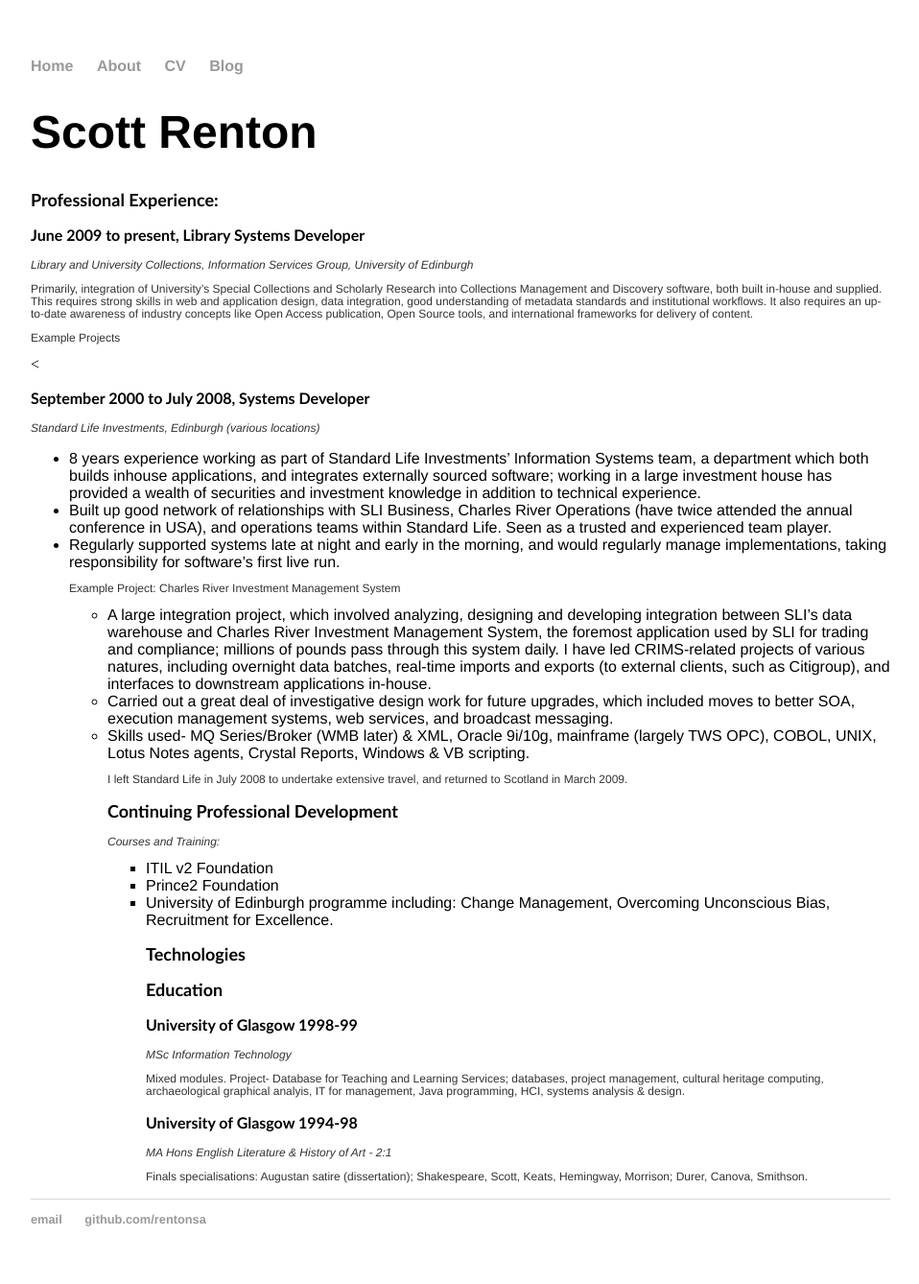
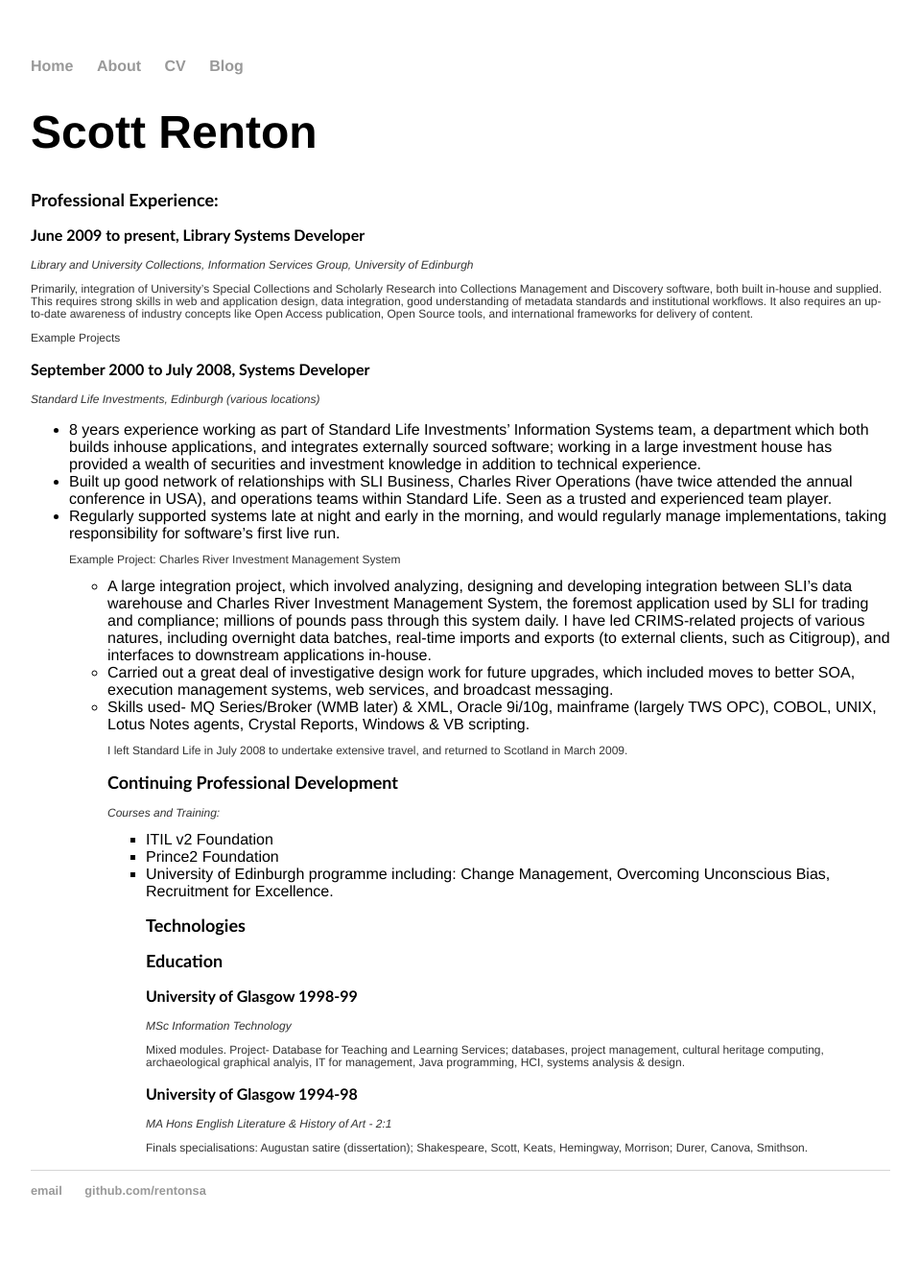
Before and after one commit to rentonsa/rentonsa.github.io, a Jekyll site: the page built from cv-orig/index.html, in a window 1280 px wide. Shown: the whole page at 96% size, without its empty margins (160-1118 px from the left). Built offline with Jekyll 4.4.1, drawn with Linux system fonts in a browser that asks for light colours; after the commit the page ends 1308 px from its top, so only the background shows below that.

Commit message:
More Action

```diff
--- a/about/index.html
+++ b/about/index.html
@@ -4,7 +4,7 @@
 ---
 <div class="blurb">
 	<h1>About me</h1>
-	<p>Work-related stuff <a href = "https://rentonsa.github.io/cv">here</a> and <a href = "https://rentonsa.github.io/projects">here</a></p>
+	<p>Work-related stuff <a href = "https://rentonsa.github.io/cv-orig">here</a> and <a href = "https://rentonsa.github.io/projects">here</a></p>
 	<p>Etchings <a href = "https://www.flickr.com/photos/7843240@N05/collections/72157694479720455/" target="_blank">here</a></p>
-        <p>Wailings <a href = "https://soundcloud.com/user-811382785-497079743/albums target="_blank">here</a></p> and <a href = "http://theheartbreakdiet.weebly.com" target="_blank">here</a><p>
+        <p>Wailings <a href = "https://soundcloud.com/user-811382785-497079743/albums" target="_blank">here</a> and <a href = "http://theheartbreakdiet.weebly.com" target="_blank">here</a><p>
 </div>
--- a/cv-orig/index.html
+++ b/cv-orig/index.html
@@ -16,19 +16,19 @@
 content.</p>
 
 <p>Example Projects</p>
-<
+
 
 <h3>September 2000 to July 2008, Systems Developer</h3>
 <p><em>Standard Life Investments, Edinburgh (various locations)</em></p>
 <p><ul><li>8 years experience working as part of Standard Life Investments’ Information Systems team, a
 department which both builds inhouse applications, and integrates externally sourced software;
 working in a large investment house has provided a wealth of securities and investment
-knowledge in addition to technical experience.
+knowledge in addition to technical experience.</li>
 <li>Built up good network of relationships with SLI Business, Charles River Operations (have twice
 attended the annual conference in USA), and operations teams within Standard Life. Seen as a
-trusted and experienced team player.
+trusted and experienced team player.</li>
 <li>Regularly supported systems late at night and early in the morning, and would regularly manage
-implementations, taking responsibility for software’s first live run.</p>
+implementations, taking responsibility for software’s first live run.</li></p>
 
 <p>Example Project: Charles River Investment Management System</p>
 <p><ul><li> A large integration project, which involved analyzing, designing and developing integration
@@ -36,18 +36,18 @@
 application used by SLI for trading and compliance; millions of pounds pass through this system
 daily. I have led CRIMS-related projects of various natures, including overnight data batches,
 real-time imports and exports (to external clients, such as Citigroup), and interfaces to
-downstream applications in-house.
+downstream applications in-house.</li>
 <li> Carried out a great deal of investigative design work for future upgrades, which included moves
-to better SOA, execution management systems, web services, and broadcast messaging.
+to better SOA, execution management systems, web services, and broadcast messaging.</li>
 <li>Skills used- MQ Series/Broker (WMB later) & XML, Oracle 9i/10g, mainframe (largely TWS
-OPC), COBOL, UNIX, Lotus Notes agents, Crystal Reports, Windows & VB scripting.
-<p>I left Standard Life in July 2008 to undertake extensive travel, and returned to Scotland in March 2009.
+OPC), COBOL, UNIX, Lotus Notes agents, Crystal Reports, Windows & VB scripting.</li>
+<p>I left Standard Life in July 2008 to undertake extensive travel, and returned to Scotland in March 2009.</p>
 
 <h2>Continuing Professional Development</h2>
 <p><em>Courses and Training:</em></p>
-<ul><li>ITIL v2 Foundation
-<li>Prince2 Foundation
-<li>University of Edinburgh programme including: Change Management, Overcoming Unconscious Bias, Recruitment for Excellence.</p>
+<ul><li>ITIL v2 Foundation</li>
+<li>Prince2 Foundation</li>
+<li>University of Edinburgh programme including: Change Management, Overcoming Unconscious Bias, Recruitment for Excellence.</li></p>
 
 <h2>Technologies</h2>
 
```
